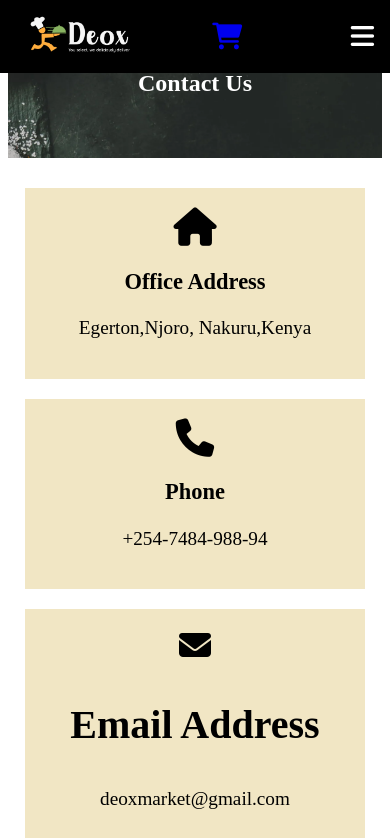
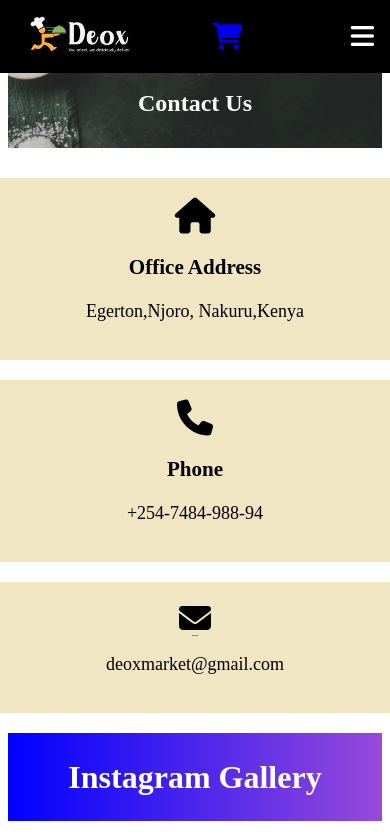
Before and after one commit to Thomas-m-waka/food_ordering_system, a Django app: page /contact in a window 390 px wide. Shown: the top 838 px of the page. Run offline with Django 4.2, Linux system fonts and the light colour scheme.

Commit message:
Update contact.css

```diff
--- a/products/static/contact.css
+++ b/products/static/contact.css
@@ -2,12 +2,16 @@
     background: url('images/659d2ff6d4836a19ed9210f7_Rectangle\ 63.webp');
     background-size: cover;
     background-position: center;
-    height: 250px;
+
+    height: 220px;
     display: flex;
     justify-content: center;
     align-items: center;
     text-align: center;
     color: #fff;
+}
+.contact-header h2{
+    margin-top:100px;
 }
 .contact-info{
     display: flex;
@@ -37,24 +41,16 @@
     width: 300px;
 }
 .div1, .div2, .div3 h3{
-    font-size: 2.5rem;
+    font-size: 1px;
 }
 .div1, .div2, .div3 p{
-    font-size: 1.2rem;
+    font-size: 18px;
 }
 .contacts-div{
     text-align: center;
     margin: 20px;
 }
-.contact-form{
-    width: 70%;
-    margin-top: 20px;
-    margin-left: auto;
-    margin-right: auto;
-    display: block;
-    background-color:rgb(240, 213, 204) ;
-    border-radius: 25px;
-}
+
 .my-inputs{
     width: 500px;
     padding: 20px;
@@ -178,7 +174,8 @@
 @media screen and (max-width:992px) {
     .contact-header{
         width: 100%;
-        height: 200px;
+        margin-top:20px;
+        height: 150px;
     }
     .contact-info{
         margin: 10px;
@@ -189,27 +186,26 @@
     .gallery-container{
         grid-template-columns: repeat(2, 1fr);
     }
-    .contact-form{
-        margin-top: 10px;
-    }
+
 }
 @media screen and (max-width:550px) {
     .contact-header{
         width: 100%;
-        height: 150px;
+
+        height: 120px;
+    }
+    .contact-header h2{
+        margin-top: 50px;;
     }
     .contact-info{
+        display:flex;
         flex-direction: column;
         justify-items: center;
         align-items: center;
-        margin: 20px;
+        margin-top: 20px;
     }
-    .div1,.div2,.div3{
-        width: 300px;
-    }
-    .contact-form{
-        width: 400px;
-    }
+
+
     .my-inputs{
         width: auto;
     }
@@ -257,3 +253,57 @@
         max-width: 95%;
     }
 }
+
+
+
+.instagram{
+    display:flex;
+    justify-content: center;
+    background:linear-gradient(to right,blue,rgb(151, 74, 218));
+
+}
+.instagram h1{
+    padding:4px;
+    color:white;
+
+}
+
+.gallery-container {
+display: flex;
+flex-wrap: wrap;
+justify-content: center;
+}
+
+.more-gallery {
+margin: 10px;
+}
+
+.image-container {
+position: relative;
+width: 200px; /* Adjust as needed */
+height: 200px; /* Adjust as needed */
+}
+
+.image-container img {
+width: 100%;
+height: 100%;
+object-fit: cover;
+}
+
+.my-img {
+position: absolute;
+bottom: 10px; /* Adjust as needed */
+right: 10px; /* Adjust as needed */
+}
+
+.my-img a {
+color: white;
+}
+
+/* Responsive styling */
+@media screen and (max-width: 768px) {
+.image-container {
+width: 150px; /* Adjust as needed */
+height: 150px; /* Adjust as needed */
+}
+}
```
